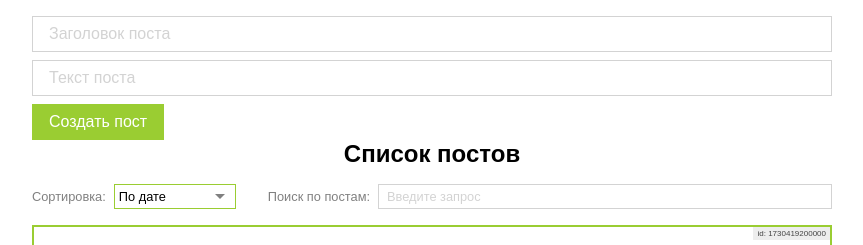
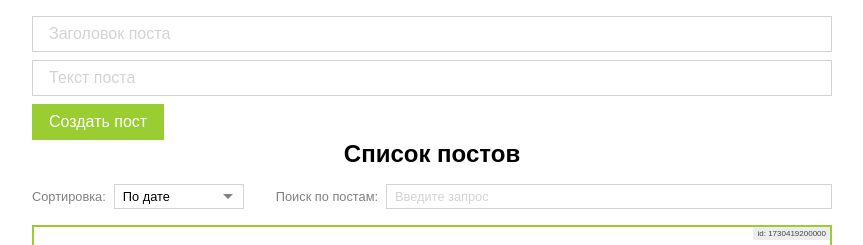
Before and after one commit to hellsgor/ulbi-react-fundamental-course, a React (Vite) app: page / in a window 1280 px wide. Shown: the top 245 px of the page, without its empty margins (208-1071 px from the left). Built offline with nearby package versions, Linux system fonts and the light colour scheme.

Commit message:
Update[Select]: updated select styles

```diff
--- a/src/components/UI/Select/Select.module.css
+++ b/src/components/UI/Select/Select.module.css
@@ -14,8 +14,8 @@
   -moz-appearance: none;
   appearance: none;
   background-color: white;
-  border: 1px solid yellowgreen;
-  padding: 4px 28px 4px 4px;
+  border: 1px solid lightgray;
+  padding: 4px 32px 4px 8px;
   font-size: 0.8rem;
   outline: none;
   width: fit-content;
```
